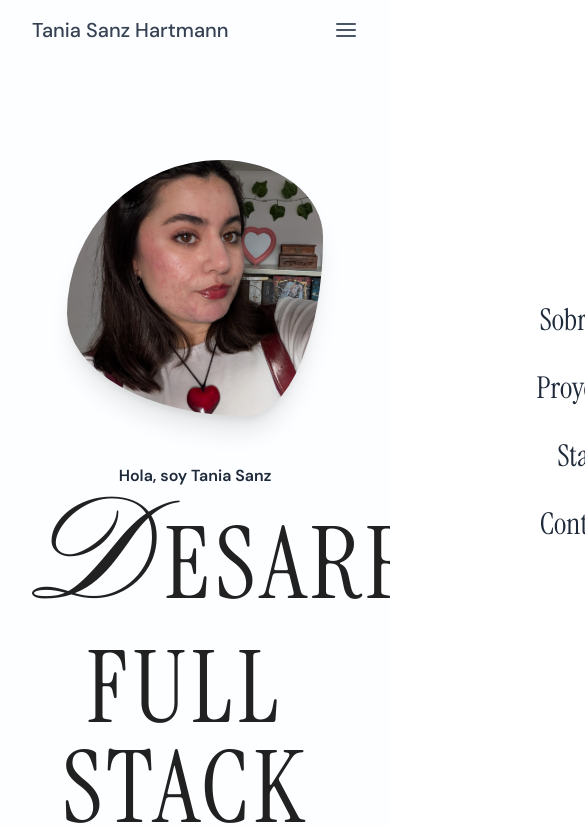
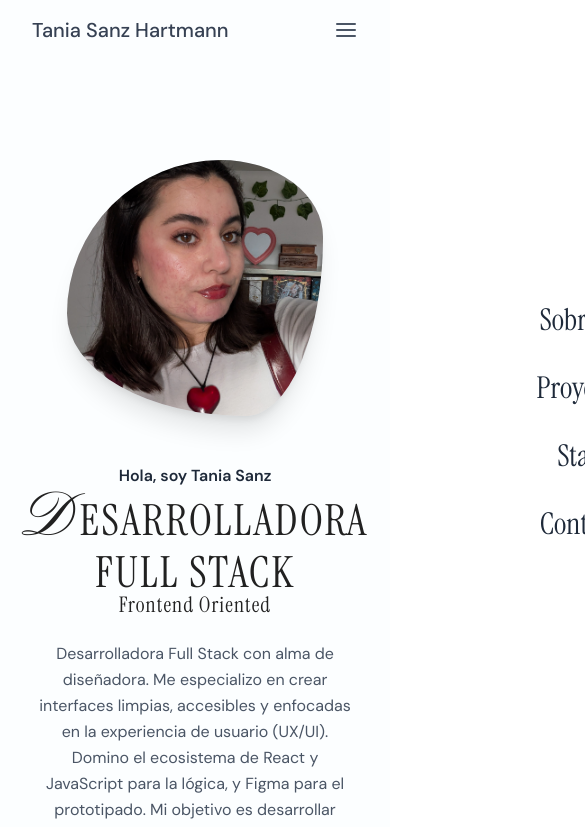
Before and after one commit to taniasanzh/tania-sanz-portfolio, a React (Vite) app: page / in a window 390 px wide. Shown: the top 827 px of the page, 585 px wide, since content can reach past the window. Built offline with nearby package versions, Linux system fonts and the light colour scheme.

Commit message:
feat: hero section responsive con texto de presentación.

```diff
--- a/src/components/sections/Hero.jsx
+++ b/src/components/sections/Hero.jsx
@@ -1,26 +1,31 @@
 export default function Hero() {
     return (
-        <section id="hero" className="relative w-full min-h-screen flex flex-col items-center px-8 md:px-16 pt-20">
+        <section id="hero" className="relative w-full min-h-screen flex flex-col items-center px-8 2xl:px-16 pt-20">
             {/* col 1 */}
-            <div className="w-full max-w-7xl mx-auto grid grid-cols-1 md:grid-cols-2 gap-12 md:gap-8 items-center">
-                <div className="flex flex-col text-center md:text-left z-10 order-2 md:order-1">
+            <div className="w-full max-w-7xl mx-auto grid grid-cols-1 2xl:grid-cols-2 gap-12 2xl:gap-8 items-center">
+                <div className="relative flex flex-col text-center 2xl:text-left z-10 order-2 2xl:order-1">
                     <p className="text-gray-800 font-semibold">Hola, soy Tania Sanz</p>
-                    <h1 className="flex items-baseline text-[100px] tracking-tight leading-none">
-                        <span className="font-script text-[1.5em] pr-4">D</span>
-                        <span className="font-serif uppercase tracking-wider pr-5">esarrolladora</span>
+                    <h1 className="flex justify-center 2xl:justify-start items-baseline text-[11vw] min-[840px]:text-[100px] tracking-tight leading-none">
+                        <span className="font-script text-[1.5em] pr-2 2xl:pr-4 ">D</span>
+                        <span className="font-serif uppercase tracking-wider">esarrolladora</span>
                     </h1>
-                    <h2 className="flex items-baseline text-[100px] tracking-tight leading-none">
-                        <span className="font-serif uppercase tracking-wider pr-5">Full Stack</span>
+                    <h2 className="flex justify-center 2xl:justify-start items-baseline text-[11vw] min-[840px]:text-[100px] tracking-tight leading-none">
+                        <span className="font-serif uppercase tracking-wider">Full Stack</span>
                     </h2>
 
-                    <h2 className="flex items-baseline text-center text-[50px] tracking-tight leading-none">
-                        <span className="font-serif  tracking-wider pr-5">Frontend Oriented</span>
+                    <h2 className="flex justify-center 2xl:justify-start items-baseline text-[5.5vw] min-[840px]:text-[50px] tracking-tight leading-none">
+                        <span className="font-serif  tracking-wider">Frontend Oriented</span>
                     </h2>
+                    <div className="mt-6 2xl:mt-8 2xl:absolute 2xl:top-full 2xl:left-0 w-full max-w-2xl mx-auto 2xl:mx-0">
+                        <p className="text-gray-600 text-base md:text-lg leading-relaxed">
+                            Desarrolladora Full Stack con alma de diseñadora. Me especializo en crear interfaces limpias, accesibles y enfocadas en la experiencia de usuario (UX/UI). Domino el ecosistema de React y JavaScript para la lógica, y Figma para el prototipado. Mi objetivo es desarrollar soluciones que sean tan sólidas en su arquitectura técnica como intuitivas en su diseño.
+                        </p>
+                    </div>
                 </div>
 
                 {/* col 2 */}
-                <div className="flex justify-center items-center order-1 md:order-2">
-                    <div className="w-64 h-64 md:w-80 md:h-80 lg:w-[400px] lg:h-[400px] bg-gray-200 overflow-hidden shadow-xl relative rounded-[60%_40%_30%_70%/60%_30%_70%_40%] hover:rounded-[40%_60%_70%_30%/50%_60%_30%_60%] transition-all duration-700 ease-in-out">
+                <div className="flex justify-center items-center order-1 2xl:order-2">
+                    <div className="w-64 h-64 2xl:w-[400px] 2xl:h-[400px] bg-gray-200 overflow-hidden shadow-xl relative rounded-[60%_40%_30%_70%/60%_30%_70%_40%] hover:rounded-[40%_60%_70%_30%/50%_60%_30%_60%] transition-all duration-700 ease-in-out">
                         <img src="public\foto.jpg" alt="Tania Sanz - Desarrolladora Full Stack" className="w-full h-full object-cover" />
                         <div className="absolute inset-0 bg-black/5 mix-blend-overlay pointer-events-none"></div>
                     </div>
```
